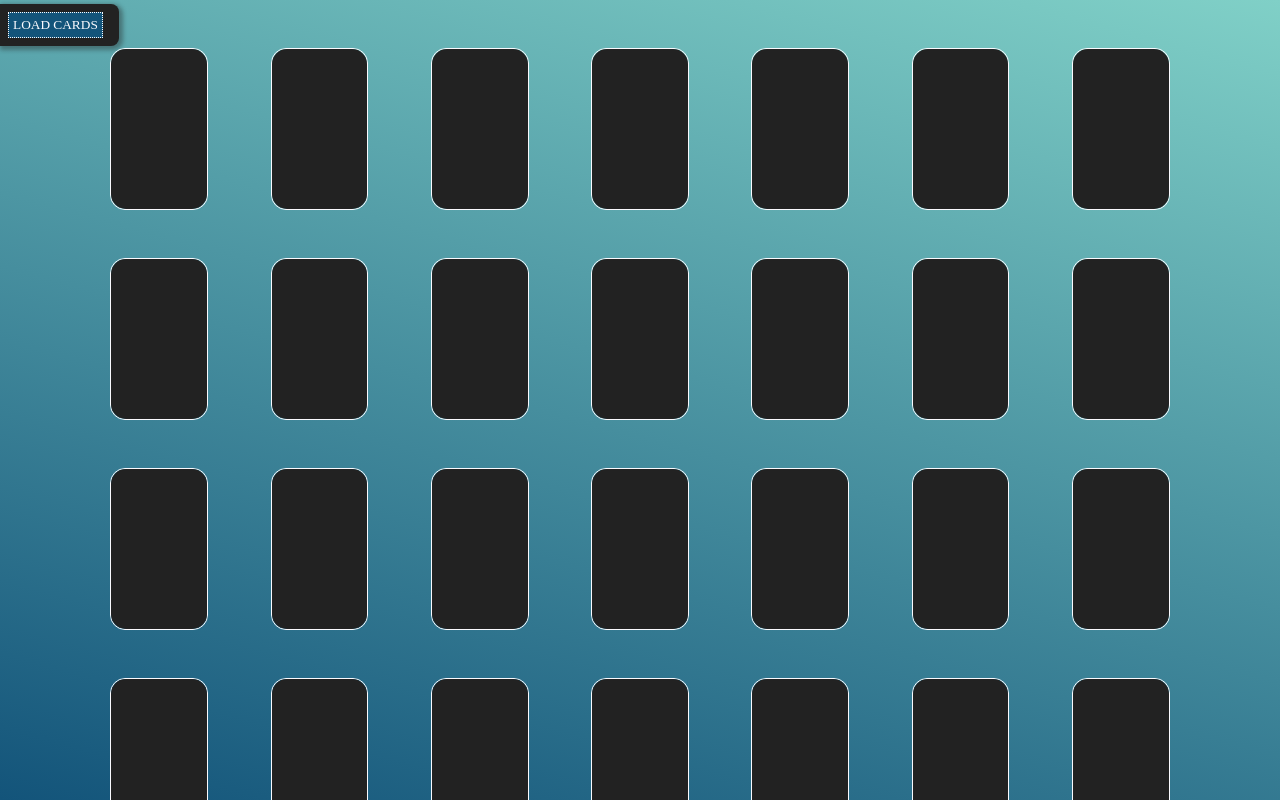
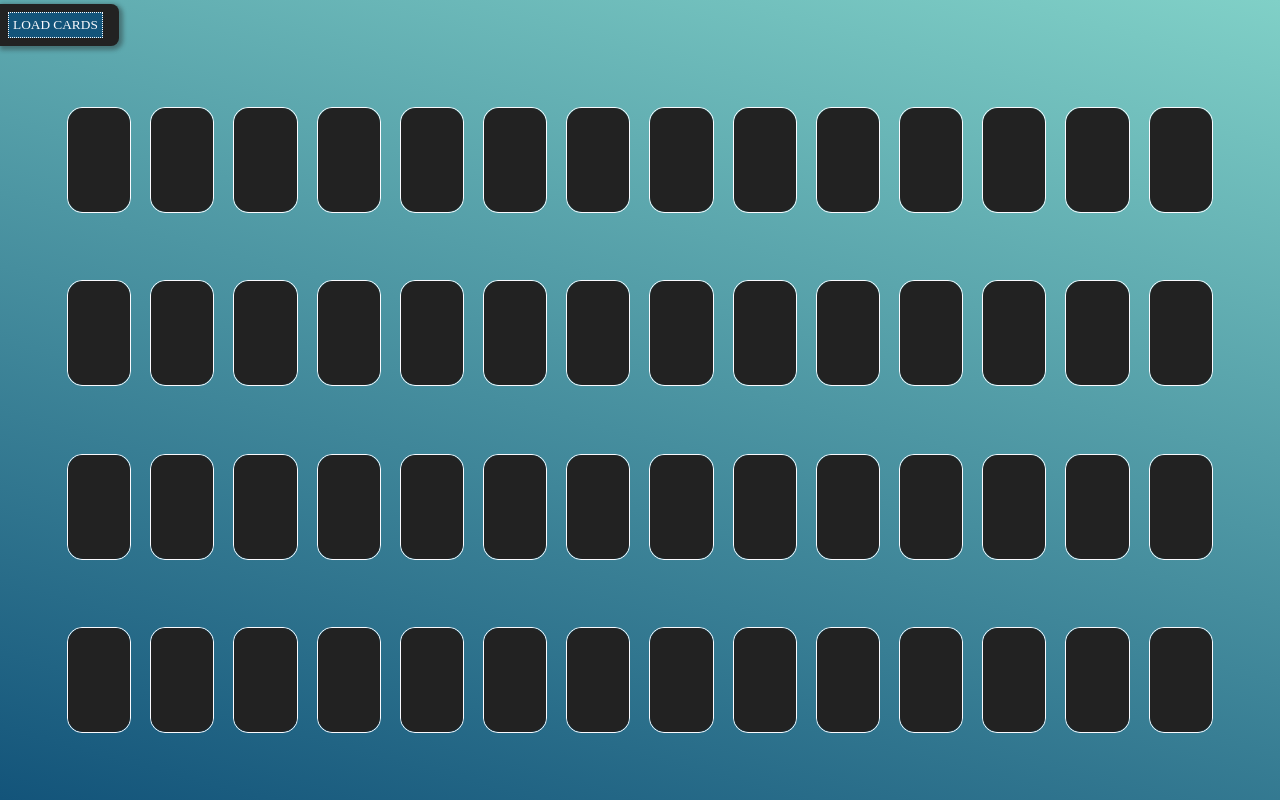
Before and after one commit to dei-layborer/concentration, a plain HTML site: page index.html in a window 1280 px wide. Drawn offline with Linux system fonts and the light colour scheme.

Commit message:
Update CSS for better layout of cards

```diff
--- a/sheetsthatcascade.css
+++ b/sheetsthatcascade.css
@@ -37,20 +37,20 @@ body {
 }
 
 #container {
-    margin: 6vh auto;
-    width: 85%;
-    height: 90%;
+    margin: 5vh auto;
+    width: 90%;
+    height: 95%;
     display: flex;
     flex-wrap: wrap;
     align-content: space-evenly;
     justify-content: space-evenly;
-    gap: 3em;
+    gap: 0em 1em;
 }
 
 .card {
-    /* width: 100%;
-    height: 100%; */
-    height: 20vh;
+    margin: 0;
+    min-height: 13vh;
+    max-height: 20vh;
     aspect-ratio: 1 / 1.67;
     position: relative;
     border: 1px solid #fafafe;
```
